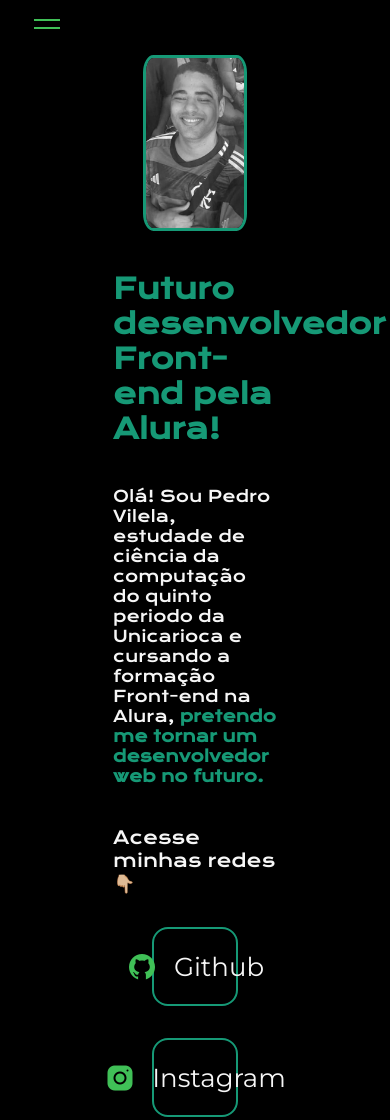
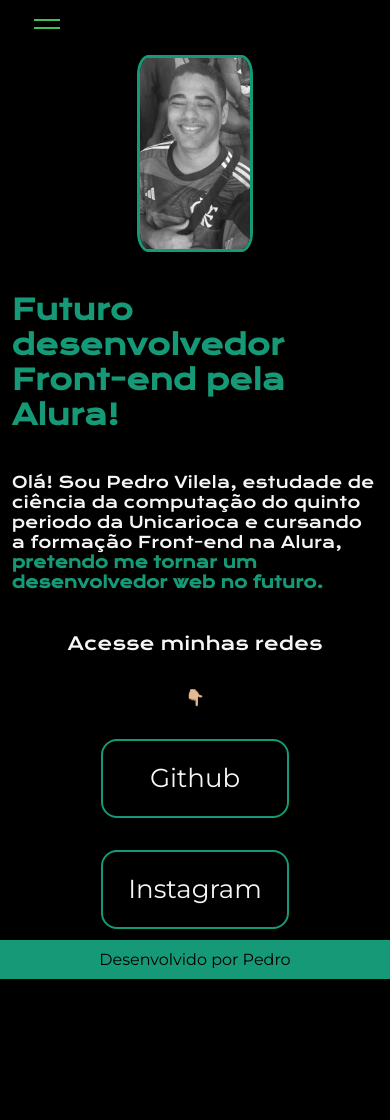
Before and after one commit to pedro7vilela/portifolio, a plain HTML site: page index.html in a window 390 px wide. Shown: the top 1120 px of the page. After the commit the page ends 979 px from the top, so only its background shows below. Drawn offline with nearby package versions, Linux system fonts and the light colour scheme.

Commit message:
atualização de responsividade

```diff
--- a/assets/styles/style.css
+++ b/assets/styles/style.css
@@ -113,7 +113,7 @@ body{
     width: 50%;
     text-align: center;
     padding: 21.5px 0;
-    border-radius: 16px;
+    border-radius: 1rem;
     text-decoration: none;
     color: var(--cor-secundaria);
     font-family: var(--fonte-secundaria);
@@ -173,9 +173,6 @@ body{
 }
 
 @media (max-width: 850px) {
-    .apresentacao {
-        flex-direction: column-reverse;
-    }
 
     .cabecalho__menu{
         padding: 1.2rem;
@@ -206,4 +203,21 @@ body{
     .open{
         display: block;
     }
+
+    .apresentacao {
+        flex-direction: column-reverse;
+        padding: 3%;
+    }
+
+    .apresentacao__conteudo{
+        width: auto;
+    }
+
+
 }
+
+@media (max-width: 600px){
+    .apresentacao__links__nav__img{
+        display: none;
+    }
+}
--- a/index.html
+++ b/index.html
@@ -17,7 +17,7 @@
         </nav>
 
         <div class="cabecalho__imagem">
-            <button class="icon" onclick="menuShow()"><img src="assets/img/icons8-grip-lines-32.png" alt=""></button>
+            <button onclick="menuShow()"><img  src="assets/img/icons8-grip-lines-32.png" alt=""></button>
         </div>
 
         <div class="cabecalho__mobile">
@@ -42,9 +42,10 @@
 
             </p>
             <div class="apresentacao__links">
-                <h2 class="apresentacao__link__subtitulo">Acesse minhas redes 👇🏼 </h2>
-                <a class="apresentacao__links__nav" href="https://github.com/pedro7vilela"> <img src="assets/img/icons8-github-32.png" alt=""> Github</a>
-                <a class="apresentacao__links__nav" href="http://instagram.com"> <img src="assets/img/icons8-instagram-32.png" alt=""> Instagram</a>
+                <h2 class="apresentacao__link__subtitulo">Acesse minhas redes</h2>
+                <div>👇🏼</div>
+                <a class="apresentacao__links__nav" href="https://github.com/pedro7vilela"> <img class="apresentacao__links__nav__img" src="assets/img/icons8-github-32.png" alt=""> Github</a>
+                <a class="apresentacao__links__nav" href="http://instagram.com"> <img class="apresentacao__links__nav__img" src="assets/img/icons8-instagram-32.png" alt=""> Instagram</a>
             </div>
 
         </section>
--- a/js/javascript.js
+++ b/js/javascript.js
@@ -2,10 +2,10 @@ function menuShow() {
     let cabecalho__mobile = document.querySelector('.cabecalho__mobile')
     if (cabecalho__mobile.classList.contains('open')){
         cabecalho__mobile.classList.remove('open');
-        document.querySelector('.icon').src = "assets/img/icons8-grip-lines-32.png"
+
     } else {
         cabecalho__mobile.classList.add('open');
-        document.querySelector('.icon').src = "assets/img/icons8-x-32.png";
+
     }
 
 }
```
Also changed, not shown: about.html (+1 -1 lines), curriculo.html (+1 -1 lines), projeto.html (+1 -1 lines).
